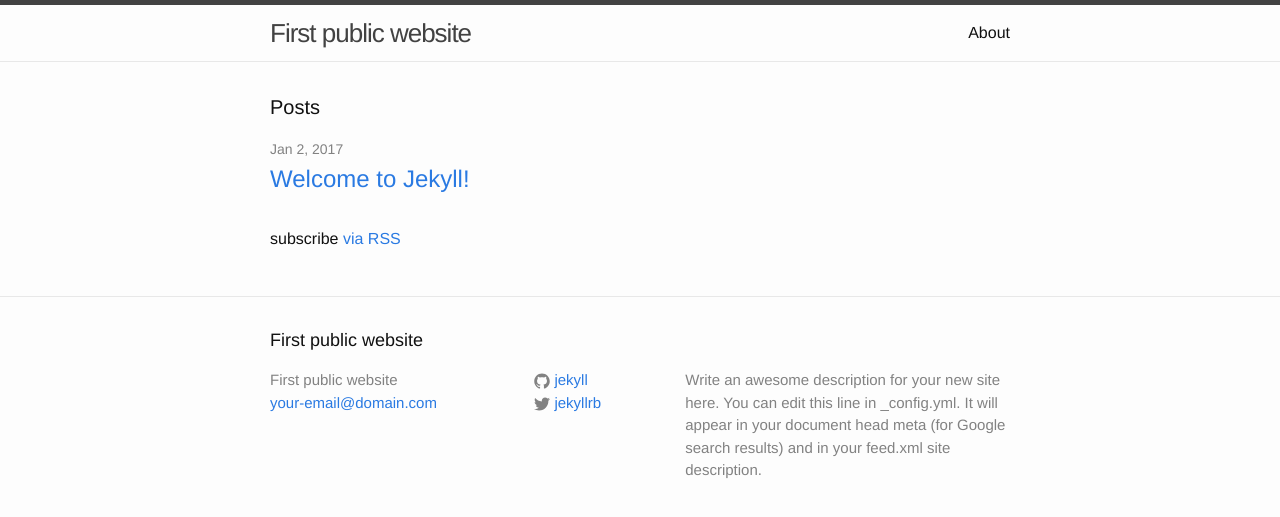
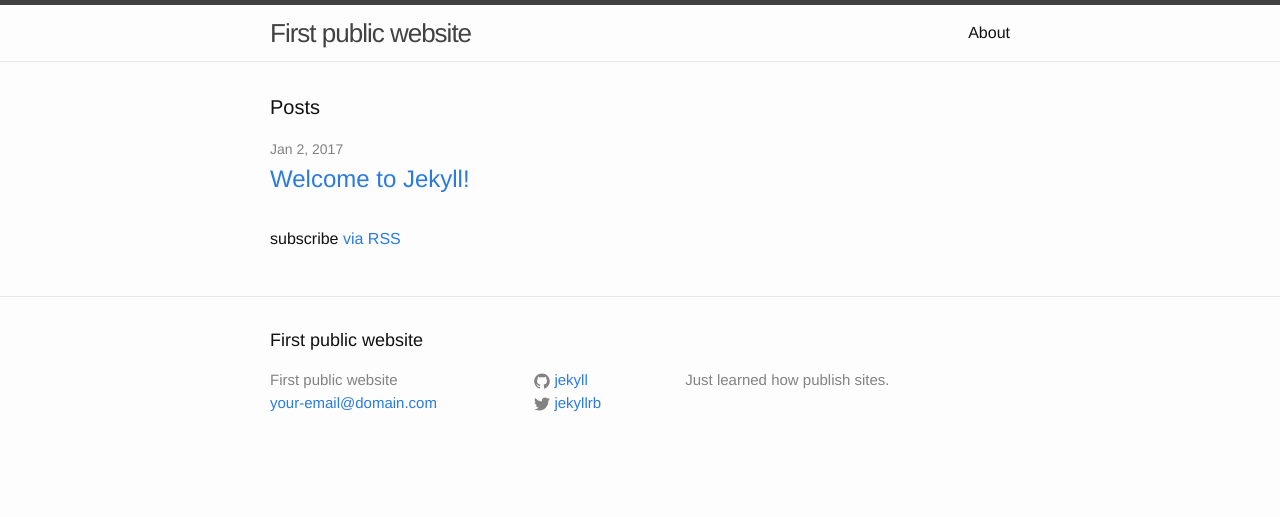
Before and after one commit to milanwillett/milanwillett.github.io, a Jekyll site: the page built from index.html, in a window 1280 px wide. Shown: the top 517 px of the page. Built offline with Jekyll 4.4.1, drawn with Linux system fonts in a browser that asks for light colours.

Commit message:
Changed description.

```diff
--- a/_config.yml
+++ b/_config.yml
@@ -9,9 +9,7 @@
 title: First public website
 email: your-email@domain.com
 description: > # this means to ignore newlines until "baseurl:"
-  Write an awesome description for your new site here. You can edit this
-  line in _config.yml. It will appear in your document head meta (for
-  Google search results) and in your feed.xml site description.
+  Just learned how publish sites.
 baseurl: "" # the subpath of your site, e.g. /blog
 url: "http://yourdomain.com" # the base hostname & protocol for your site
 twitter_username: jekyllrb
```
